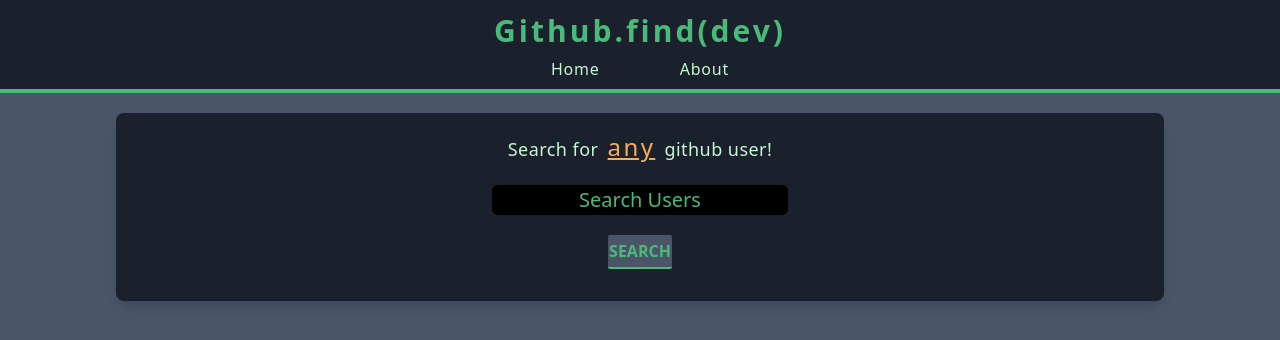
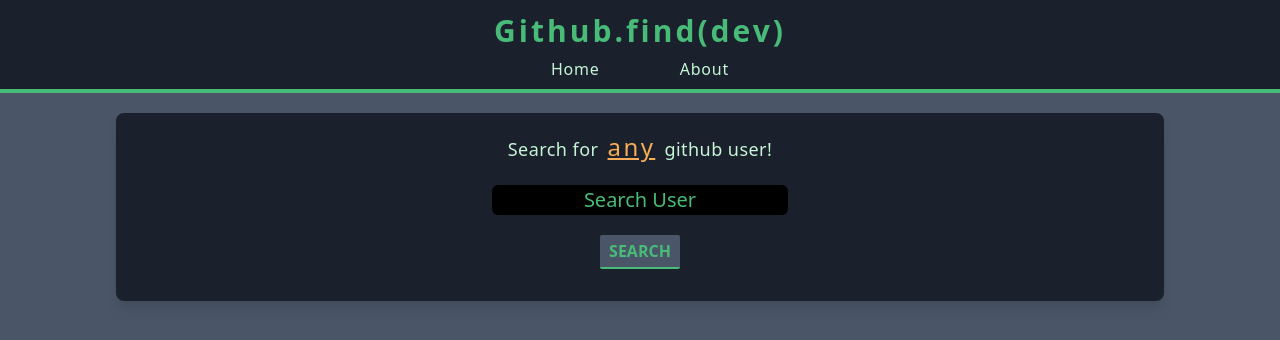
Before and after one commit to BMD-518/github-finder, a React (Create React App) app: page / in a window 1280 px wide. Shown: the top 340 px of the page. Built offline with nearby package versions, Linux system fonts and the light colour scheme.

Commit message:
button style

```diff
--- a/src/components/users/Search.js
+++ b/src/components/users/Search.js
@@ -36,19 +36,19 @@
           type='text'
           name='text'
           autoComplete='off'
-          placeholder='Search Users'
+          placeholder='Search User'
           value={text}
           onChange={onChange}
         />
         <div className='py-2 my-3 flex flex-row justify-center'>
           <input
-            className='rounded-sm border-b-2 border-green-500 focus:outline-none hover:bg-green-500 hover:text-green-800 mx-1 w-16 py-1 bg-gray-700 text-green-500 uppercase font-bold'
+            className='rounded-sm border-b-2 border-green-500 focus:outline-none hover:bg-green-500 hover:text-gray-700 mx-1 w-20 py-1 bg-gray-700 text-green-500 uppercase font-bold'
             type='submit'
             value='search'
           />
           {githubContext.users.length > 0 && (
             <button
-              className='rounded-sm focus:outline-none hover:bg-orange-400 hover:text-red-800 mx-1 w-16 py-1 bg-red-700 text-orange-400 border-b-2 border-orange-400 uppercase font-bold'
+              className='rounded-sm focus:outline-none hover:bg-orange-400 hover:text-red-800 mx-1 w-20 py-1 bg-red-700 text-orange-400 border-b-2 border-orange-400 uppercase font-bold'
               onClick={githubContext.clearUsers}
             >
               Clear
```
